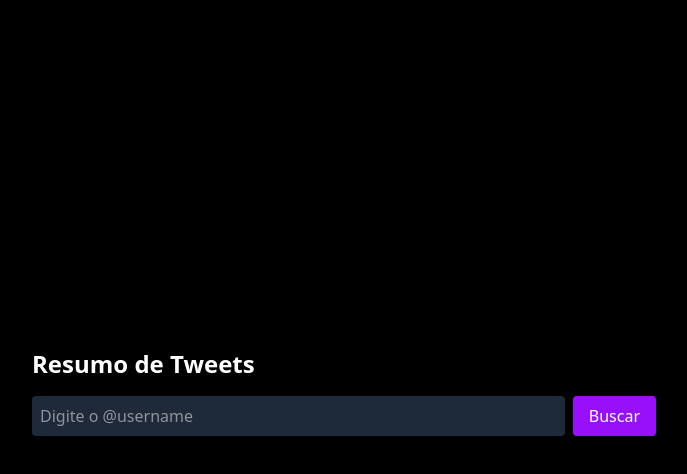
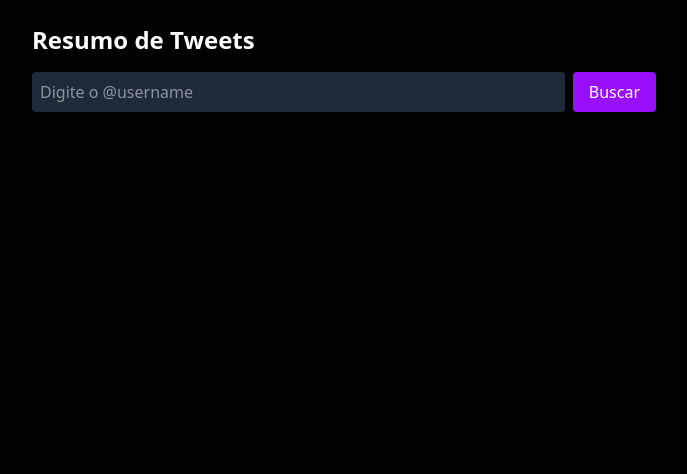
Before and after one commit to eduard0vieira/furia-howl, a React (Vite) app in the folder frontend/: page / in a window 1280 px wide. Shown: the top 474 px of the page, without its empty margins (296-983 px from the left). Built offline with nearby package versions, Linux system fonts and the light colour scheme.

Commit message:
fix: front breaking resolved

```diff
--- a/frontend/src/App.tsx
+++ b/frontend/src/App.tsx
@@ -11,13 +11,15 @@ const App = () => {
   }, []);
 
   return (
-    <div className="h-screen w-screen flex items-center justify-center bg-black text-white">
+    <div className="min-h-screen w-screen flex items-start justify-center bg-black text-white overflow-y-auto">
       {showSplash ? (
-        <img
-          src={furiaLogo}
-          alt="FURIA Logo"
-          className="w-48 animate-pulse"
-        />
+        <div className="h-screen w-full flex items-center justify-center">
+          <img
+            src={furiaLogo}
+            alt="FURIA Logo"
+            className="w-48 animate-pulse"
+          />
+        </div>
       ) : (
         <Home />
       )}
--- a/frontend/src/components/Home.tsx
+++ b/frontend/src/components/Home.tsx
@@ -20,7 +20,7 @@ const Home = () => {
       setTweets(res.data.tweets);
       setSummary(res.data.summary);
     } catch (err) {
-      console.error("Erro ao pegar tweets", err)
+      console.error("Erro ao pegar tweets", err);
       alert("Erro ao buscar dados, API do twitter fora ou Rate Limiting");
     } finally {
       setLoading(false);
@@ -28,7 +28,7 @@ const Home = () => {
   };
 
   return (
-    <div className="p-6 w-full max-w-2xl relative">
+    <div className="p-6 w-full max-w-2xl relative pb-10">
       <h1 className="text-2xl font-bold mb-4">Resumo de Tweets</h1>
       <div className="flex items-center gap-2 mb-4">
         <input
@@ -49,13 +49,14 @@ const Home = () => {
 
       {summary && (
         <div className="mb-6 bg-gray-900 p-4 rounded">
-          <h2 className="text-lg font-semibold mb-2">Resumo de tweets do usúario:</h2>
+          <h2 className="text-lg font-semibold mb-2">Análise gerada pela IA de tweets do usuário @{username}:</h2>
           <p>{summary}</p>
         </div>
       )}
 
       {tweets.length > 0 && (
         <div className="space-y-4">
+          <h2 className="text-lg font-semibold mb-2">Tweets do usuário @{username}</h2>
           {tweets.map((tweet) => (
             <div
               key={tweet.id}
```
